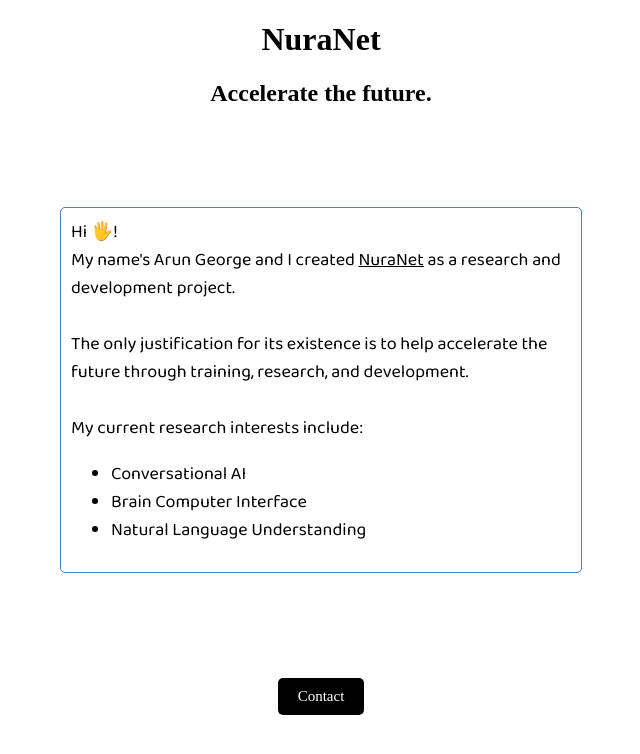
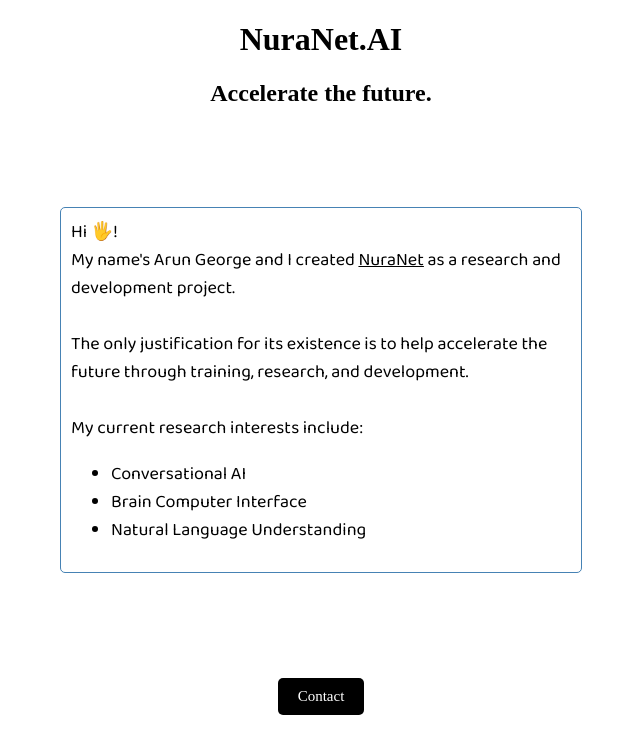
Before and after one commit to NuraNet/mvue, a Vue app: page / in a window 1280 px wide. Shown: the top 754 px of the page, without its empty margins (319-959 px from the left). Built offline with nearby package versions, Linux system fonts and the light colour scheme; a web font is replaced by a local one.

Commit message:
Updated: favicon.ico

```diff
--- a/src/App.vue
+++ b/src/App.vue
@@ -1,5 +1,5 @@
 <template>
-  <h1>NuraNet</h1>
+  <h1>NuraNet.AI</h1>
   <h2>Accelerate the future.</h2>
  <div class="container">
     <AboutBlock />
@@ -50,6 +50,8 @@ export default {
 h1,p,h2,body {
   font-family: 'Goldman', cursive;
   text-align: center;
+  color: black;
+
 }
 
 
```
Also changed, not shown: 1 other file (tests, documents, lock files or other folders).
